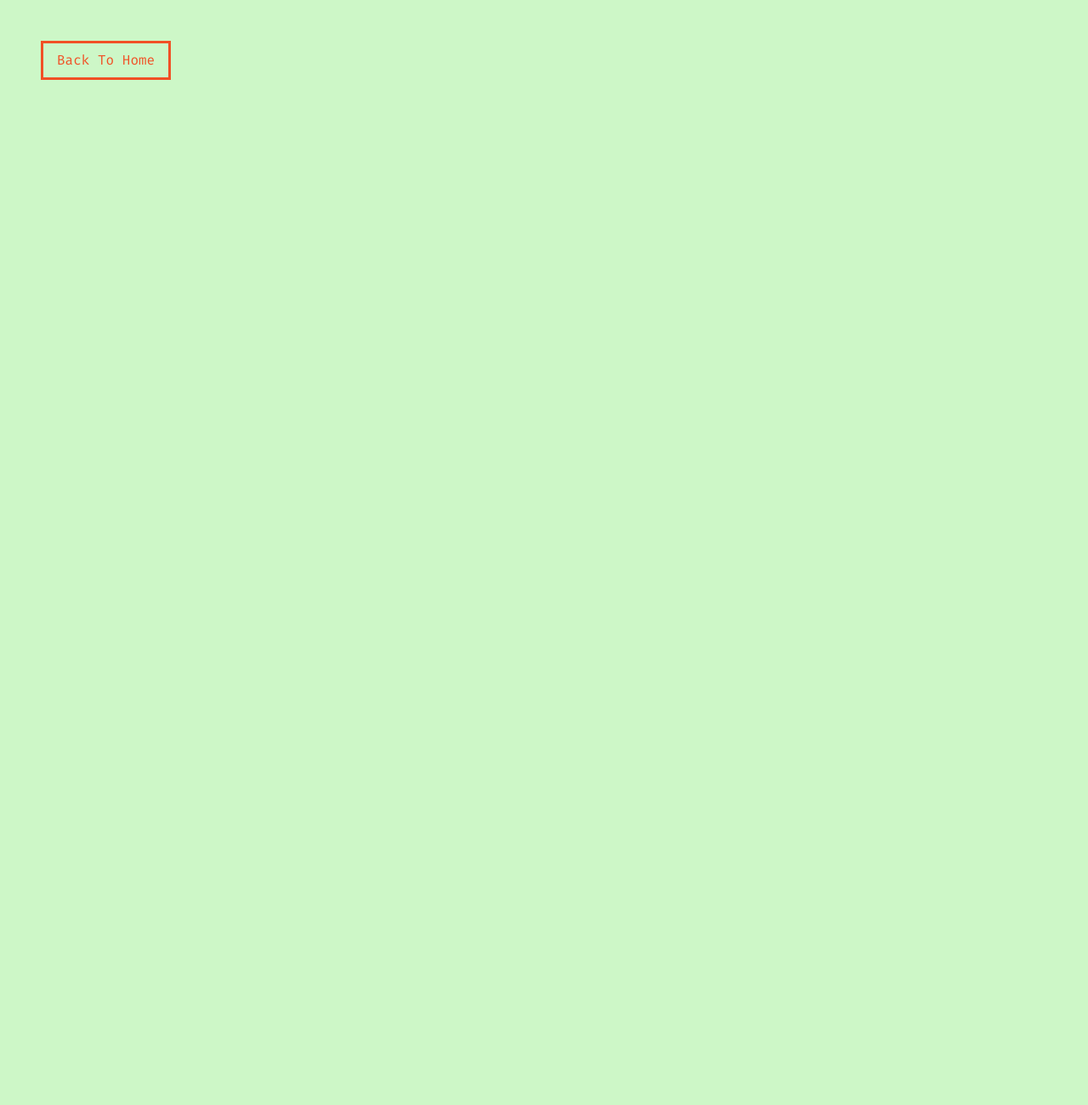
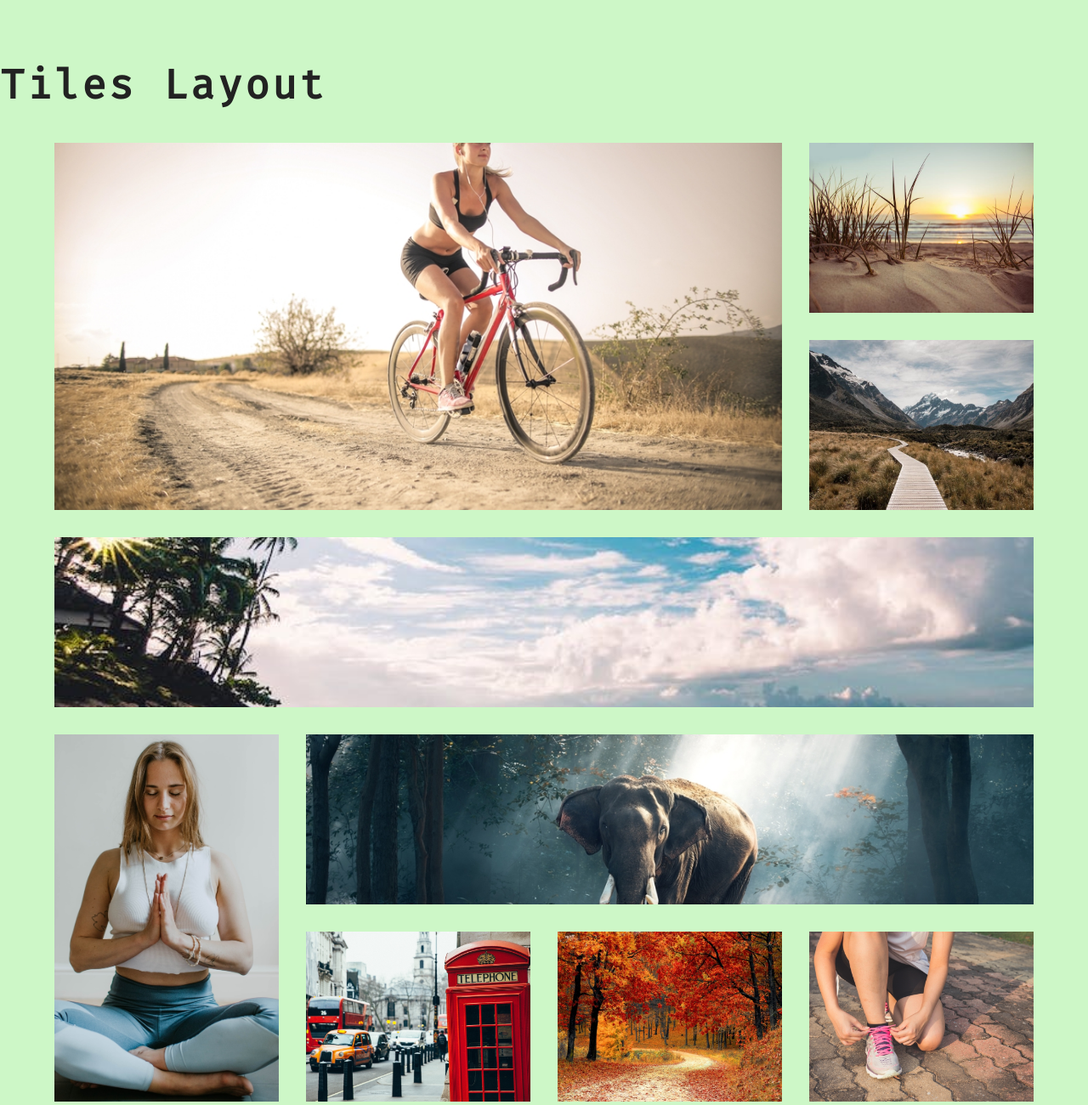
Before and after one commit to A-rielox/JS-css-grid-mini-proyects, a plain HTML site: page tiles.html in a window 1280 px wide. Shown: the top 1300 px of the page at 85% size. Before the commit the page ends 800 px from the top, so only its background shows below. Drawn offline with Linux system fonts and the light colour scheme.

Commit message:
2022-01-13-16:58

```diff
--- a/styles.css
+++ b/styles.css
@@ -264,6 +264,85 @@ para 4 cols al llegar a 1170 ( 32 x 3 , los gaps = 96)
 }
 
 /*
+==================
+TILES
+==================
+*/
+.tiles {
+   padding: 4rem 0;
+}
+
+.tiles-center {
+   width: 90vw;
+   max-width: 1170px;
+   margin: 2rem auto;
+   display: grid;
+   row-gap: 2rem;
+}
+/* para q se ajusten al tamaño */
+.tiles img {
+   height: 100%;
+   object-fit: cover;
+}
+
+@media screen and (min-width: 768px) {
+   .tiles-center {
+      grid-template-columns: 1fr 1fr;
+      column-gap: 2rem;
+   }
+}
+
+@media screen and (min-width: 992px) {
+   .tiles-center {
+      grid-template-columns: repeat(3, 1fr);
+   }
+}
+
+@media screen and (min-width: 1170px) {
+   .tiles-center {
+      grid-template-columns: repeat(4, 1fr);
+      grid-template-rows: repeat(5, 200px);
+      grid-template-areas:
+         'a a a b'
+         'a a a c'
+         'd d d d'
+         'e f f f'
+         'e g h i';
+   }
+
+   .tile-1 {
+      grid-area: a;
+   }
+   .tile-2 {
+      grid-area: b;
+   }
+   .tile-3 {
+      grid-area: c;
+   }
+   .tile-4 {
+      grid-area: d;
+   }
+   .tile-5 {
+      grid-area: e;
+   }
+   .tile-6 {
+      grid-area: f;
+   }
+   .tile-7 {
+      grid-area: g;
+   }
+   .tile-8 {
+      grid-area: h;
+   }
+   .tile-9 {
+      grid-area: i;
+   }
+}
+
+/*
+
+
+
 
 
 
--- a/tiles.html
+++ b/tiles.html
@@ -25,28 +25,61 @@
    <!--  -->
 
    <body>
+      <section class="tiles">
+         <div class="tile">
+            <h1>tiles layout</h1>
+         </div>
+
+         <div class="tiles-center">
+            <!-- single tile -->
+            <article class="tile-1">
+               <img src="./images/size-image-4.jpg" alt="" />
+            </article>
+            <!-- end single tile -->
+            <!-- single tile -->
+            <article class="tile-2">
+               <img src="./images/size-image-2.jpeg" alt="" />
+            </article>
+            <!-- end single tile -->
+            <!-- single tile -->
+            <article class="tile-3">
+               <img src="./images/size-image-3.jpeg" alt="" />
+            </article>
+            <!-- end single tile -->
+            <!-- single tile -->
+            <article class="tile-4">
+               <img src="./images/size-image-1.jpeg" alt="" />
+            </article>
+            <!-- end single tile -->
+            <!-- single tile -->
+            <article class="tile-5">
+               <img src="./images/size-image-8.jpg" alt="" />
+            </article>
+            <!-- end single tile -->
+            <!-- single tile -->
+            <article class="tile-6">
+               <img src="./images/size-image-6.jpg" alt="" />
+            </article>
+            <!-- end single tile -->
+            <!-- single tile -->
+            <article class="tile-7">
+               <img src="./images/size-image-7.jpg" alt="" />
+            </article>
+            <!-- end single tile -->
+            <!-- single tile -->
+            <article class="tile-8">
+               <img src="./images/size-image-5.jpg" alt="" />
+            </article>
+            <!-- end single tile -->
+            <!-- single tile -->
+            <article class="tile-9">
+               <img src="./images/size-image-9.jpg" alt="" />
+            </article>
+            <!-- end single tile -->
+         </div>
+      </section>
+
+      <!-- bottom link -->
       <a href="index.html" class="btn">back to home</a>
    </body>
 </html>
-
-<!--
-
-
-
-
-
-
-
-
-
-
-
-
-
-
-
-
-
-
-
- -->
```
Also changed, not shown: cards.html (+3 -3 lines), images/image-4.jpeg (deleted), images/size-image-4.jpg (added), images/size-image-5.jpg (added), images/size-image-6.jpg (added), images/size-image-7.jpg (added), images/size-image-8.jpg (added), images/size-image-9.jpg (added).
